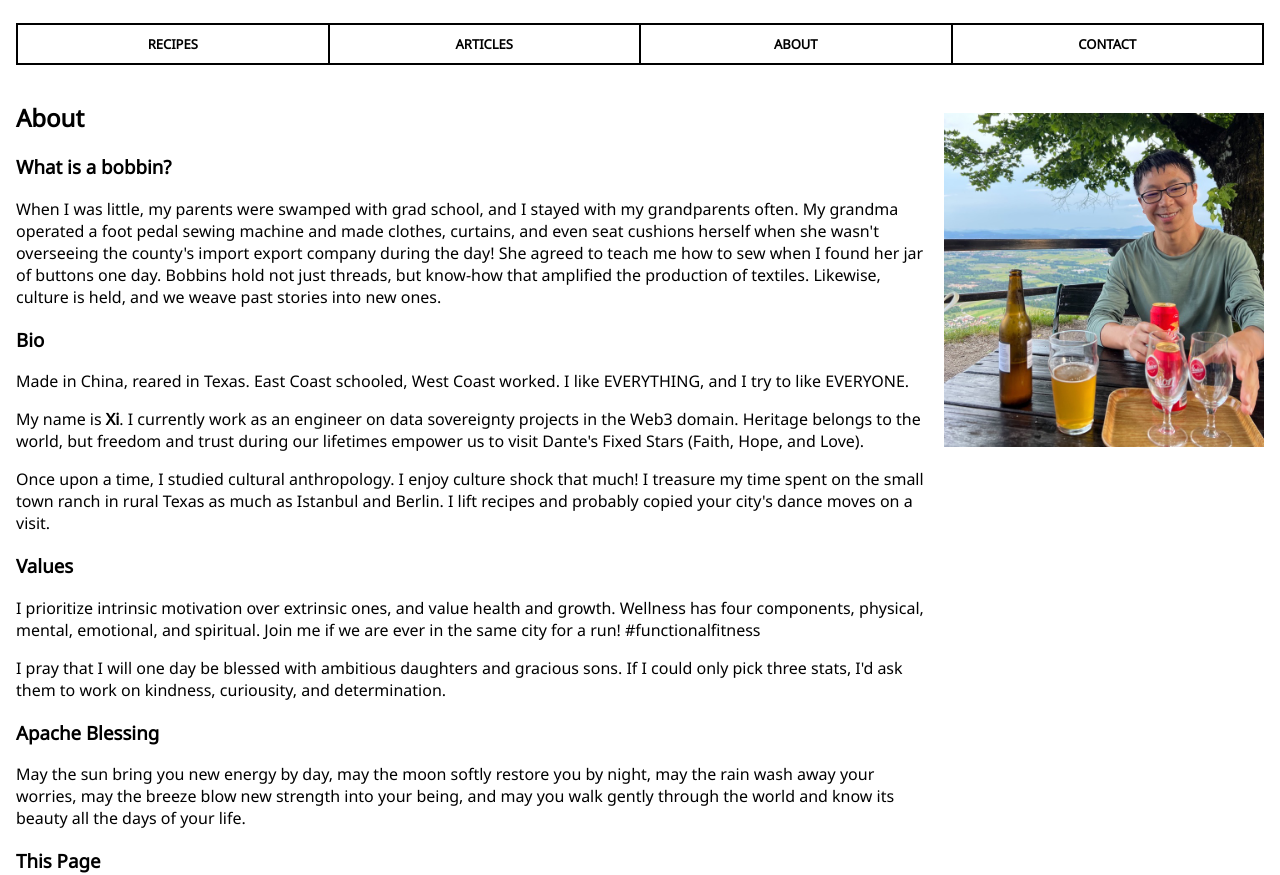
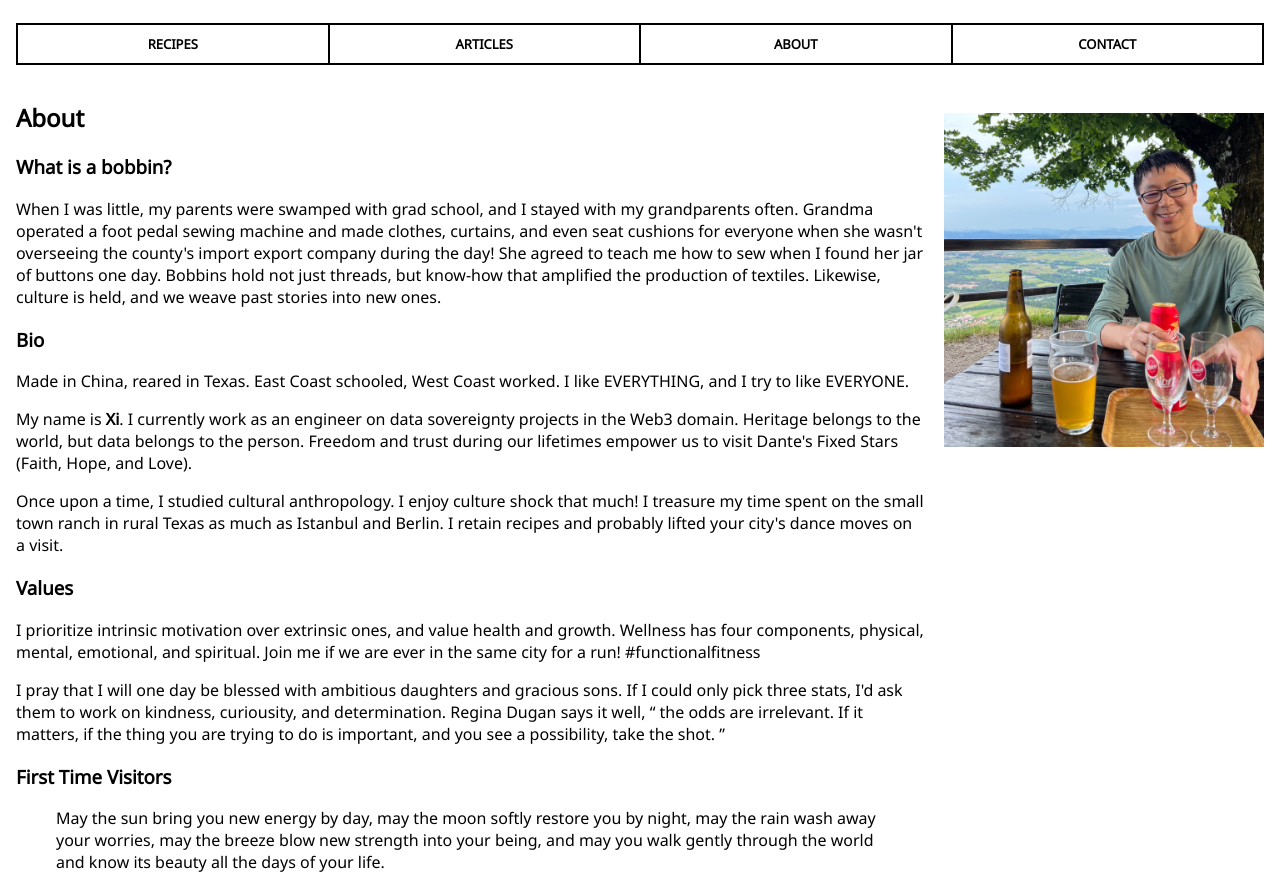
Before and after one commit to aefhm/blog, a plain HTML site: page public/index.html in a window 1280 px wide. Shown: the part 80-955 px from the top of the page. Drawn offline with Linux system fonts and the light colour scheme.

Commit message:
Update content

```diff
--- a/public/index.html
+++ b/public/index.html
@@ -36,8 +36,8 @@
             <h3>What is a bobbin?</h3>
             <p>
               When I was little, my parents were swamped with grad school, and I stayed with my grandparents often.
-              My grandma operated a foot pedal sewing machine and made clothes, curtains, and even seat
-              cushions herself when she wasn't overseeing the county's import export company during the day!
+              Grandma operated a foot pedal sewing machine and made clothes, curtains, and even seat
+              cushions for everyone when she wasn't overseeing the county's import export company during the day!
               She agreed to teach me how to sew when I found her jar of buttons one day.
               Bobbins hold not just threads, but know-how that amplified the production of textiles.
               Likewise, culture is held, and we weave past stories into new ones.
@@ -53,12 +53,13 @@
               My name is
                 <span class="bold">Xi</span>.
               I currently work as an engineer on data sovereignty projects in the Web3 domain.
-              Heritage belongs to the world, but freedom and trust during our lifetimes empower us to visit Dante's Fixed Stars (Faith, Hope, and Love).
+              Heritage belongs to the world, but data belongs to the person.
+              Freedom and trust during our lifetimes empower us to visit Dante's Fixed Stars (Faith, Hope, and Love).
             </p>
             <p>
               Once upon a time, I studied cultural anthropology. I enjoy culture shock that much!
               I treasure my time spent on the small town ranch in rural Texas as much as Istanbul and Berlin.
-              I lift recipes and probably copied your city's dance moves on a visit.
+              I retain recipes and probably lifted your city's dance moves on a visit.
             </p>
           </section>
           <section>
@@ -71,15 +72,22 @@
             <p>
               I pray that I will one day be blessed with ambitious daughters and gracious sons.
               If I could only pick three stats, I'd ask them to work on kindness, curiousity, and determination.
+              Regina Dugan says it well,
+              <q cite="https://www.ft.com/content/92d1baf7-d2e7-403f-80c4-b8541d243c26">
+                the odds are irrelevant. If it matters, if the thing you are trying to do is important, and you see a possibility, take the shot.
+              </q>
             </p>
           </section>
           <section>
-            <h3>Apache Blessing</h3>
-            <p>
-              May the sun bring you new energy by day, may the moon softly restore you by night,
-              may the rain wash away your worries, may the breeze blow new strength into your being,
-              and may you walk gently through the world and know its beauty all the days of your life.
-            </p>
+            <h3>First Time Visitors</h3>
+            <blockquote>
+              <p>
+                May the sun bring you new energy by day, may the moon softly restore you by night,
+                may the rain wash away your worries, may the breeze blow new strength into your being,
+                and may you walk gently through the world and know its beauty all the days of your life.
+              </p>
+              <footer>—Apache blessing</footer>
+            </blockquote>
           </section>
           <section>
             <h3>This Page</h3>
```
